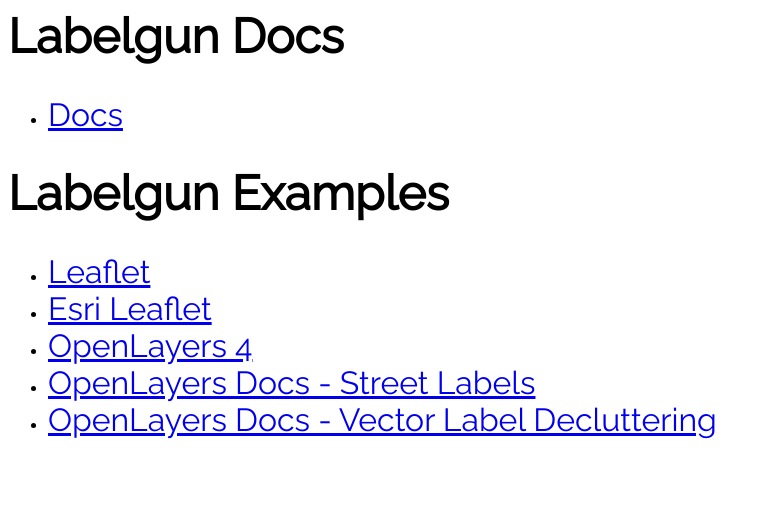
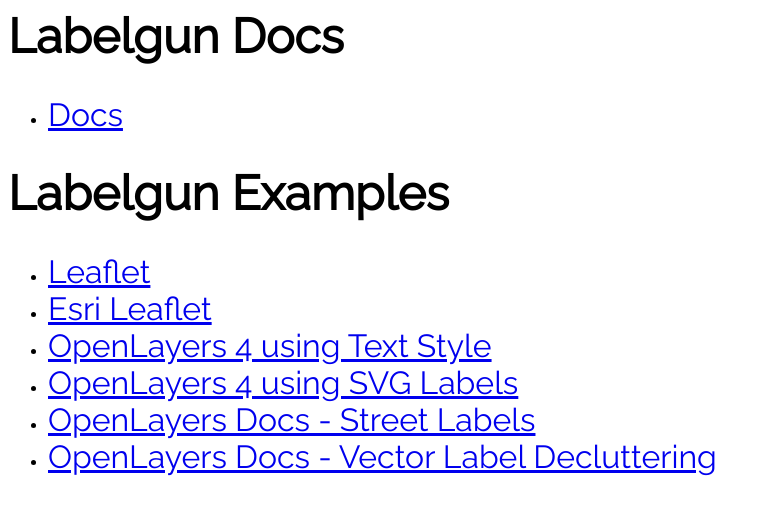
Before and after one commit to Geovation/labelgun, a plain HTML site: page index.html in a window 1280 px wide. Shown: the whole page, without its empty margins (0-766 px from the left). Drawn offline with Linux system fonts and the light colour scheme.

Commit message:
Fix links

```diff
--- a/index.html
+++ b/index.html
@@ -28,7 +28,8 @@
         <ul>
             <li> <a href="examples/leaflet/index.html">Leaflet</a> </li>
             <li> <a href="examples/esri-leaflet/index.html">Esri Leaflet</a> </li>
-            <li> <a href="examples/openlayers4/index.html">OpenLayers 4</a> </li>
+            <li> <a href="examples/openlayers4-vec/index.html">OpenLayers 4 using Text Style</a> </li>
+            <li> <a href="examples/openlayers4-svg/index.html">OpenLayers 4 using SVG Labels</a> </li>
             <li> <a href="https://openlayers.org/en/latest/examples/street-labels.html"> OpenLayers Docs - Street Labels </a> </li>
             <li> <a href="https://openlayers.org/en/latest/examples/vector-label-decluttering.html"> OpenLayers Docs - Vector Label Decluttering </a> </li>
         </ul>
```
